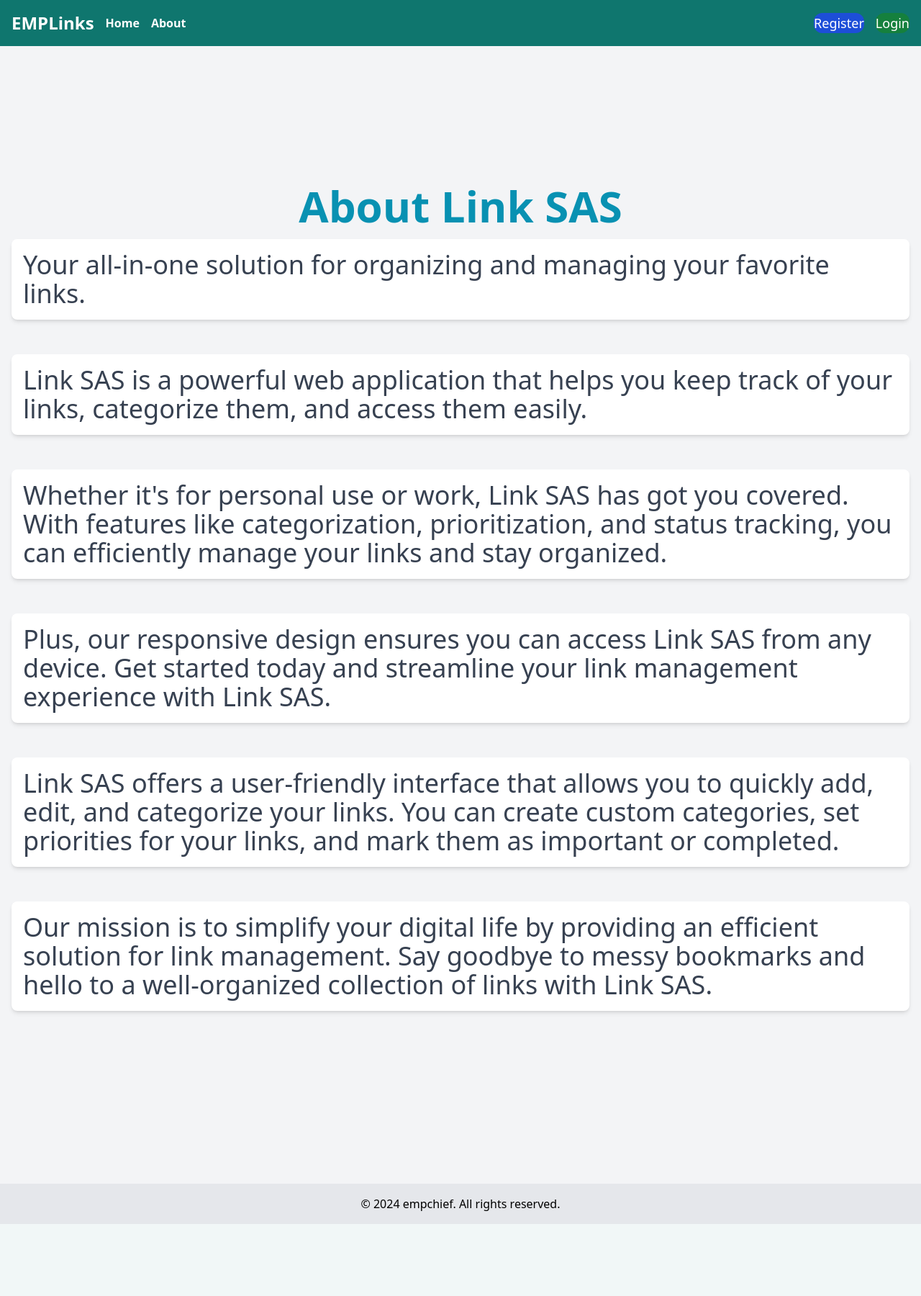
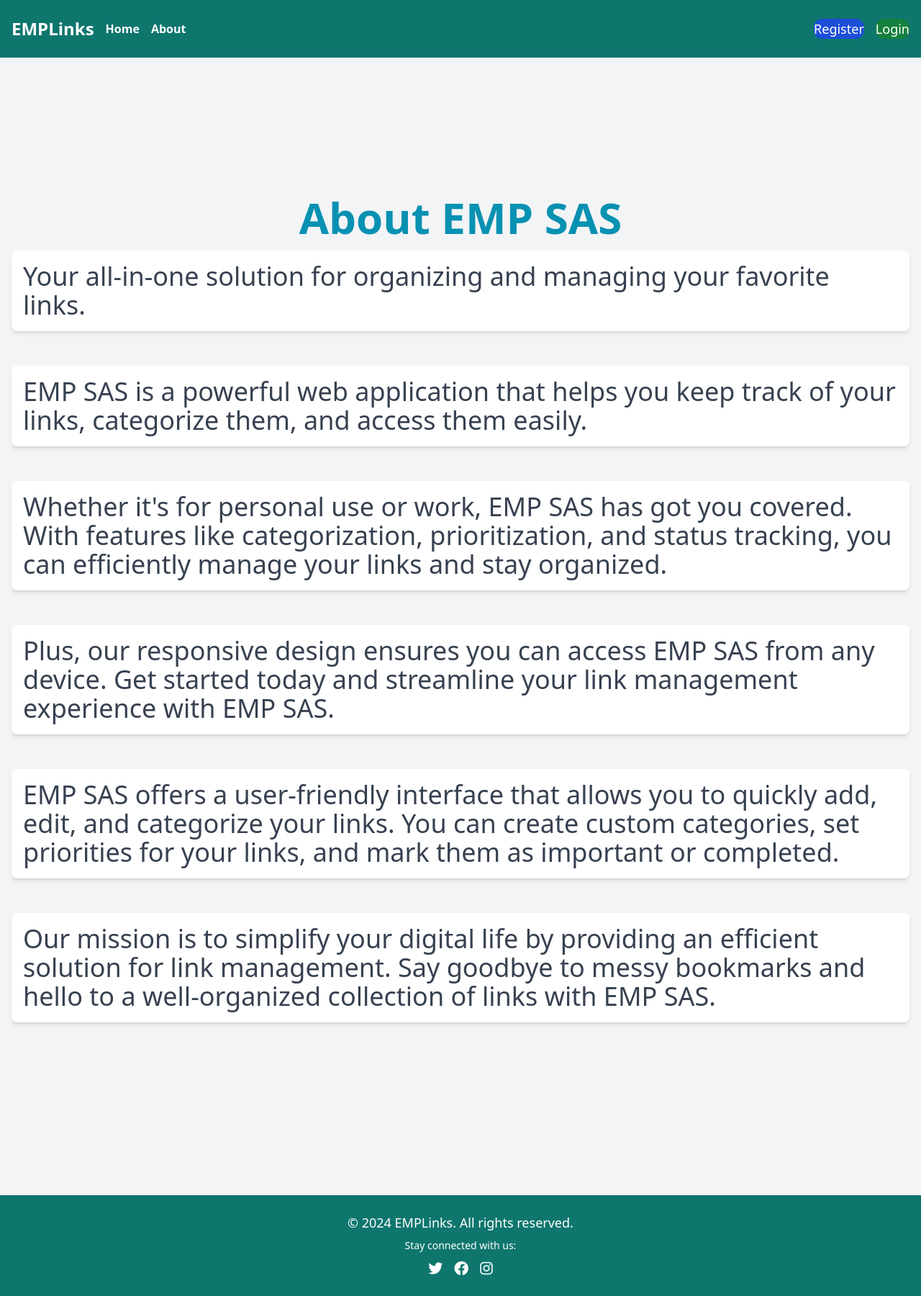
Before and after one commit to EMPChief/Django-SAS, a Django app: page /about/ in a window 1280 px wide. Shown: the whole page at 72% size. Before the commit the page ends 1700 px from the top, so only its background shows below. Run offline with Django 5.2, Linux system fonts and the light colour scheme; some libraries are stand-ins or nearby versions.

Commit message:
Update about.html and base.html templates

```diff
--- a/core/templates/core/about.html
+++ b/core/templates/core/about.html
@@ -1,13 +1,13 @@
 {% extends 'core/base.html' %}
 
-{% block title %}About Link SAS{% endblock %}
+{% block title %}About EMP SAS{% endblock %}
 
 {% block content %}
 <div class="min-h-screen bg-gray-100">
     <div class="py-16 sm:py-24 md:py-32 lg:py-40 xl:py-48">
         <div class="container mx-auto px-4">
             <div class="text-center">
-                <h1 class="text-4xl sm:text-5xl md:text-6xl font-bold text-cyan-600 mb-4">About Link SAS</h1>
+                <h1 class="text-4xl sm:text-5xl md:text-6xl font-bold text-cyan-600 mb-4">About EMP SAS</h1>
             </div>
 
             <div class="text-gray-700 mb-12">
@@ -21,7 +21,7 @@
             <div class="text-gray-700 mb-12">
                 <div class="bg-white rounded-lg p-4 shadow-md hover:bg-cyan-100 transform hover:scale-105 transition duration-300">
                     <p class="text-lg sm:text-xl md:text-2xl lg:text-3xl xl:text-4xl">
-                        Link SAS is a powerful web application that helps you keep track of your links, categorize them, and access them easily.
+                        EMP SAS is a powerful web application that helps you keep track of your links, categorize them, and access them easily.
                     </p>
                 </div>
             </div>
@@ -29,7 +29,7 @@
             <div class="text-gray-700 mb-12">
                 <div class="bg-white rounded-lg p-4 shadow-md hover:bg-cyan-100 transform hover:scale-105 transition duration-300">
                     <p class="text-lg sm:text-xl md:text-2xl lg:text-3xl xl:text-4xl">
-                        Whether it's for personal use or work, Link SAS has got you covered. With features like categorization, prioritization, and status tracking, you can efficiently manage your links and stay organized.
+                        Whether it's for personal use or work, EMP SAS has got you covered. With features like categorization, prioritization, and status tracking, you can efficiently manage your links and stay organized.
                     </p>
                 </div>
             </div>
@@ -37,14 +37,14 @@
             <div class="text-gray-700 mb-12">
                 <div class="bg-white rounded-lg p-4 shadow-md hover:bg-cyan-100 transform hover:scale-105 transition duration-300">
                     <p class="text-lg sm:text-xl md:text-2xl lg:text-3xl xl:text-4xl">
-                        Plus, our responsive design ensures you can access Link SAS from any device. Get started today and streamline your link management experience with Link SAS.
+                        Plus, our responsive design ensures you can access EMP SAS from any device. Get started today and streamline your link management experience with EMP SAS.
                     </p>
                 </div>
             </div>
             <div class="text-gray-700 mb-12">
                 <div class="bg-white rounded-lg p-4 shadow-md hover:bg-cyan-100 transform hover:scale-105 transition duration-300">
                     <p class="text-lg sm:text-xl md:text-2xl lg:text-3xl xl:text-4xl">
-                        Link SAS offers a user-friendly interface that allows you to quickly add, edit, and categorize your links. You can create custom categories, set priorities for your links, and mark them as important or completed.
+                        EMP SAS offers a user-friendly interface that allows you to quickly add, edit, and categorize your links. You can create custom categories, set priorities for your links, and mark them as important or completed.
                     </p>
                 </div>
             </div>
@@ -52,7 +52,7 @@
             <div class="text-gray-700 mb-12">
                 <div class="bg-white rounded-lg p-4 shadow-md hover:bg-cyan-100 transform hover:scale-105 transition duration-300">
                     <p class="text-lg sm:text-xl md:text-2xl lg:text-3xl xl:text-4xl">
-                        Our mission is to simplify your digital life by providing an efficient solution for link management. Say goodbye to messy bookmarks and hello to a well-organized collection of links with Link SAS.
+                        Our mission is to simplify your digital life by providing an efficient solution for link management. Say goodbye to messy bookmarks and hello to a well-organized collection of links with EMP SAS.
                     </p>
                 </div>
             </div>
--- a/core/templates/core/base.html
+++ b/core/templates/core/base.html
@@ -16,9 +16,19 @@
         {% endblock %}
     </main>
 
-    <footer class="bg-gray-200 py-4 text-center">
-        &copy; 2024 empchief. All rights reserved.
+    <footer class="bg-teal-700 py-6 text-white text-center">
+        <div class="container mx-auto">
+            <p class="text-lg mb-2">&copy; 2024 EMPLinks. All rights reserved.</p>
+            <p class="text-sm">Stay connected with us:</p>
+            <div class="flex justify-center mt-2">
+                <a href="#" class="text-xl mx-2 hover:text-cyan-400"><i class="fab fa-twitter"></i></a>
+                <a href="#" class="text-xl mx-2 hover:text-cyan-400"><i class="fab fa-facebook"></i></a>
+                <a href="#" class="text-xl mx-2 hover:text-cyan-400"><i class="fab fa-instagram"></i></a>
+            </div>
+        </div>
     </footer>
+
+
 
 
     <script>
--- a/core/templates/core/partials/nav.html
+++ b/core/templates/core/partials/nav.html
@@ -1,6 +1,6 @@
-<nav class="bg-teal-700">
+<nav class="bg-teal-700 py-6">
     <div class="container mx-auto px-4">
-        <div class="flex items-center justify-between py-4">
+        <div class="flex items-center justify-between">
             <div class="flex items-center">
                 <a href="{% url 'home' %}" class="text-white font-bold">
                     <span class="text-2xl">EMPLinks</span>
```
Also changed, not shown: db.sqlite3.
